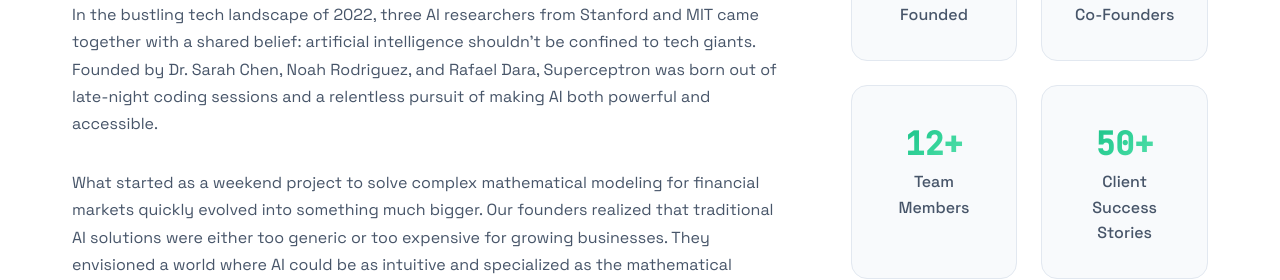
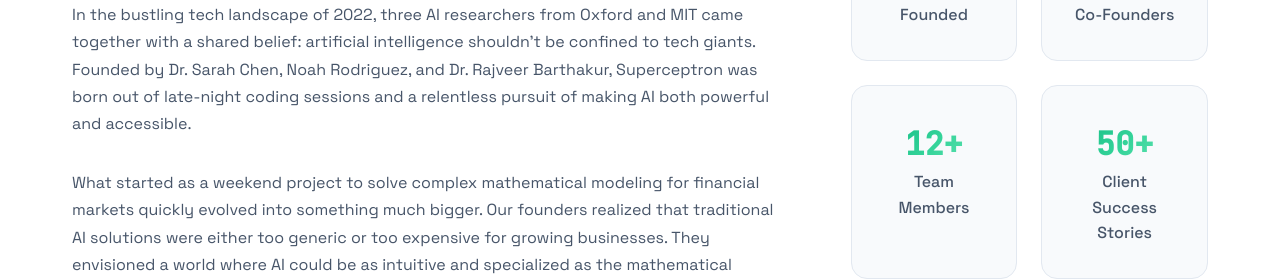
Before and after one commit to Source-Snehal/Superceptron, a plain HTML site: page about.html in a window 1280 px wide. Shown: the part 696-976 px from the top of the page. Drawn offline with Linux system fonts and the light colour scheme.

Commit message:
Update about.html

```diff
--- a/about.html
+++ b/about.html
@@ -46,7 +46,7 @@
                 <div class="story-content">
                     <div class="story-text">
                         <h2>The Genesis</h2>
-                        <p>In the bustling tech landscape of 2022, three AI researchers from Stanford and MIT came together with a shared belief: artificial intelligence shouldn't be confined to tech giants. Founded by Dr. Sarah Chen, Noah Rodriguez, and Rafael Dara, Superceptron was born out of late-night coding sessions and a relentless pursuit of making AI both powerful and accessible.</p>
+                        <p>In the bustling tech landscape of 2022, three AI researchers from Oxford and MIT came together with a shared belief: artificial intelligence shouldn't be confined to tech giants. Founded by Dr. Sarah Chen, Noah Rodriguez, and Dr. Rajveer Barthakur, Superceptron was born out of late-night coding sessions and a relentless pursuit of making AI both powerful and accessible.</p>
 
                         <p>What started as a weekend project to solve complex mathematical modeling for financial markets quickly evolved into something much bigger. Our founders realized that traditional AI solutions were either too generic or too expensive for growing businesses. They envisioned a world where AI could be as intuitive and specialized as the mathematical functions that inspired our product names.</p>
 
@@ -166,7 +166,7 @@
                         <div class="founder-avatar">
                             <span class="avatar-initials">PP</span>
                         </div>
-                        <h3>Rafael Dara</h3>
+                        <h3>Rajveer Barthakur</h3>
                         <p class="founder-role">Co-Founder & CPO</p>
                         <p class="founder-bio">Former Product Manager at OpenAI. MBA from Wharton. Drives product strategy and ensures our AI solutions solve real business problems.</p>
                     </div>
```
